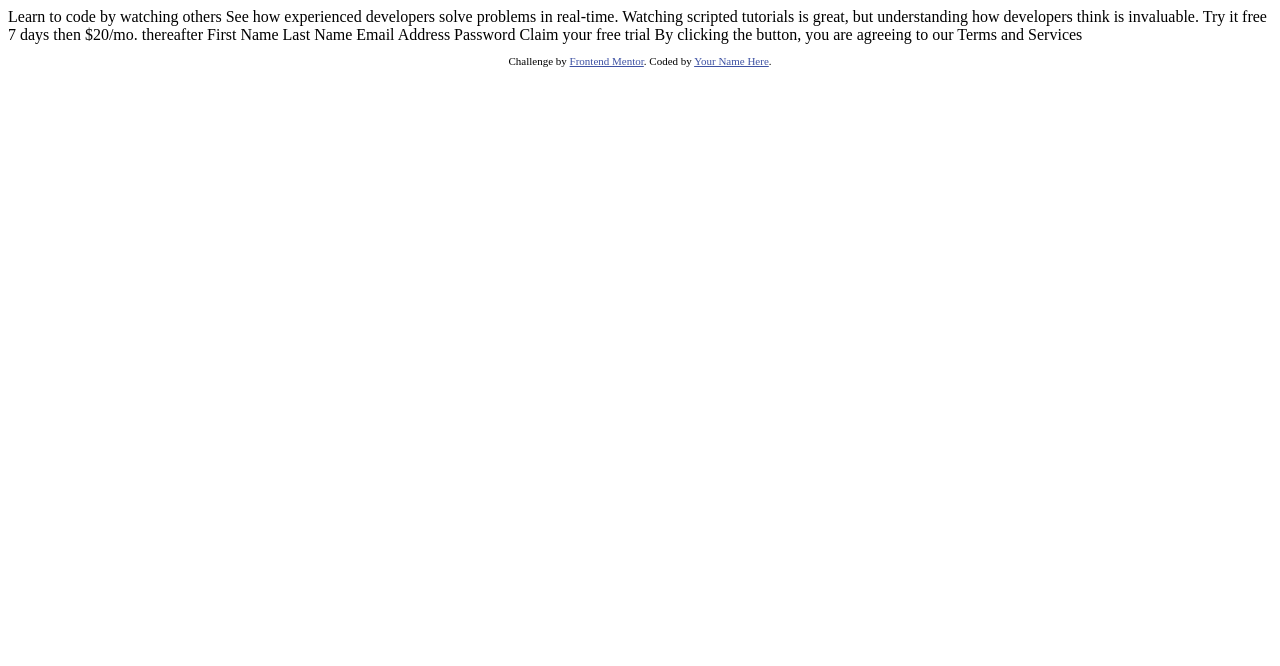
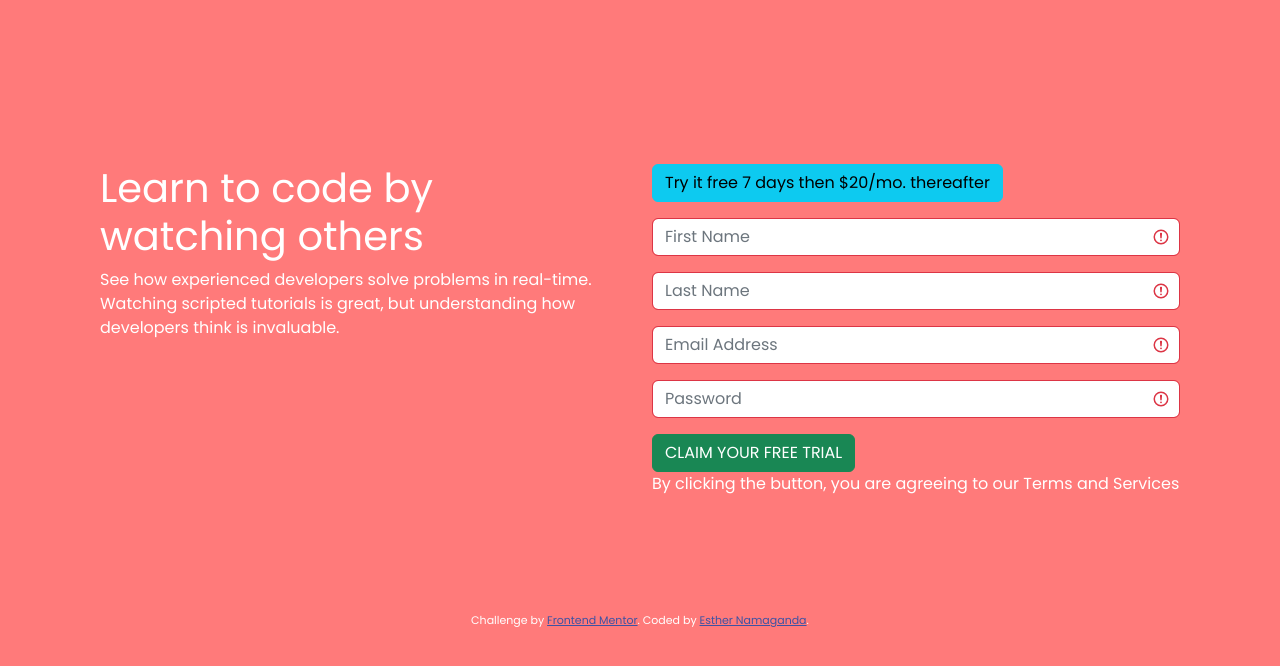
Before and after one commit to namaganda-esther/intro-component-with-signup-form-challenge, a plain HTML site: page index.html in a window 1280 px wide. Drawn offline with nearby package versions, Linux system fonts and the light colour scheme.

Commit message:
come changes to the css and html

```diff
--- /dev/null
+++ b/index.css
@@ -0,0 +1,34 @@
+@import url('https://fonts.googleapis.com/css2?family=Poppins:ital,wght@0,200;0,400;0,600;1,200;1,400;1,600&display=swap');
+
+*{
+    margin:10;
+    padding-left: 10;
+    padding-right: 10;
+}
+
+body{
+    background-color: hsl(0, 100%, 74%);
+    font-family: "Poppins", sans-serif;
+    font-size: 16px;
+    color: white;
+}
+
+section{
+    margin: 100px;
+    padding-top: 5%;
+}
+
+.container{
+    text-align: center;
+}
+
+.container h1{
+    font-family: "Poppins", sans-serif;
+    font-size: 16px;
+    font-weight: 600;
+}
+
+
+
+.attribution { font-size: 11px; text-align: center; }
+.attribution a { color: hsl(228, 45%, 44%); }
--- a/index.html
+++ b/index.html
@@ -5,37 +5,46 @@
   <meta name="viewport" content="width=device-width, initial-scale=1.0"> <!-- displays site properly based on user's device -->
 
   <link rel="icon" type="image/png" sizes="32x32" href="./images/favicon-32x32.png">
-
+  <link href="https://cdn.jsdelivr.net/npm/bootstrap@5.2.3/dist/css/bootstrap.min.css" rel="stylesheet">
+  <script src="https://cdn.jsdelivr.net/npm/bootstrap@5.2.3/dist/js/bootstrap.bundle.min.js"></script>
+  <link rel="stylesheet" href="./index.css">
   <title>Frontend Mentor | Intro component with sign up form</title>
-
-  <!-- Feel free to remove these styles or customise in your own stylesheet 👍 -->
-  <style>
-    .attribution { font-size: 11px; text-align: center; }
-    .attribution a { color: hsl(228, 45%, 44%); }
-  </style>
 </head>
 <body>
+  <section>
 
-  Learn to code by watching others
-
-  See how experienced developers solve problems in real-time. Watching scripted tutorials is great,
-  but understanding how developers think is invaluable.
-
-  Try it free 7 days then $20/mo. thereafter
-
-  First Name
-  Last Name
-  Email Address
-  Password
-
-  Claim your free trial
-
-  By clicking the button, you are agreeing to our Terms and Services
+  <div class="row"> <!-- using bootstrap grid -->
+      <div class="col-sm-6" class="container">
+        <h1>Learn to code by watching others</h1>
+        <p>See how experienced developers solve problems in real-time. Watching scripted tutorials is great,
+          but understanding how developers think is invaluable. </p>
+      </div>
+      <div class="col-sm-6" class="container mt-3">
+         <button class="btn btn-info">Try it free 7 days then $20/mo. thereafter</button>
+        <form action="" class="was-validated">
+          <div class="mb-3 mt-3">
+            <input type="text" class="form-control" id="fname" name="fname" placeholder="First Name" required>
+          </div>
+          <div class="mb-3 mt-3">
+            <input type="text" class="form-control" id="lname" name="lname" placeholder="Last Name" required>
+          </div>
+          <div class="mb-3 mt-3">
+            <input type="email" class="form-control" name="email" id="email" placeholder="Email Address" required>
+          </div>
+          <div class="mb-3">
+            <input type="password" class="form-control" name="pwd" id="pwd" placeholder="Password" required>
+          </div>
+           <button type="submit" class="btn btn-success btn-block">CLAIM YOUR FREE TRIAL</button>
+        </form>
+        <p>By clicking the button, you are agreeing to our Terms and Services</p>
+      </div>
+    </div>
+  </section>
 
   <footer>
     <p class="attribution">
       Challenge by <a href="https://www.frontendmentor.io?ref=challenge" target="_blank">Frontend Mentor</a>.
-      Coded by <a href="#">Your Name Here</a>.
+      Coded by <a href="#">Esther Namaganda</a>.
     </p>
   </footer>
 </body>
```
